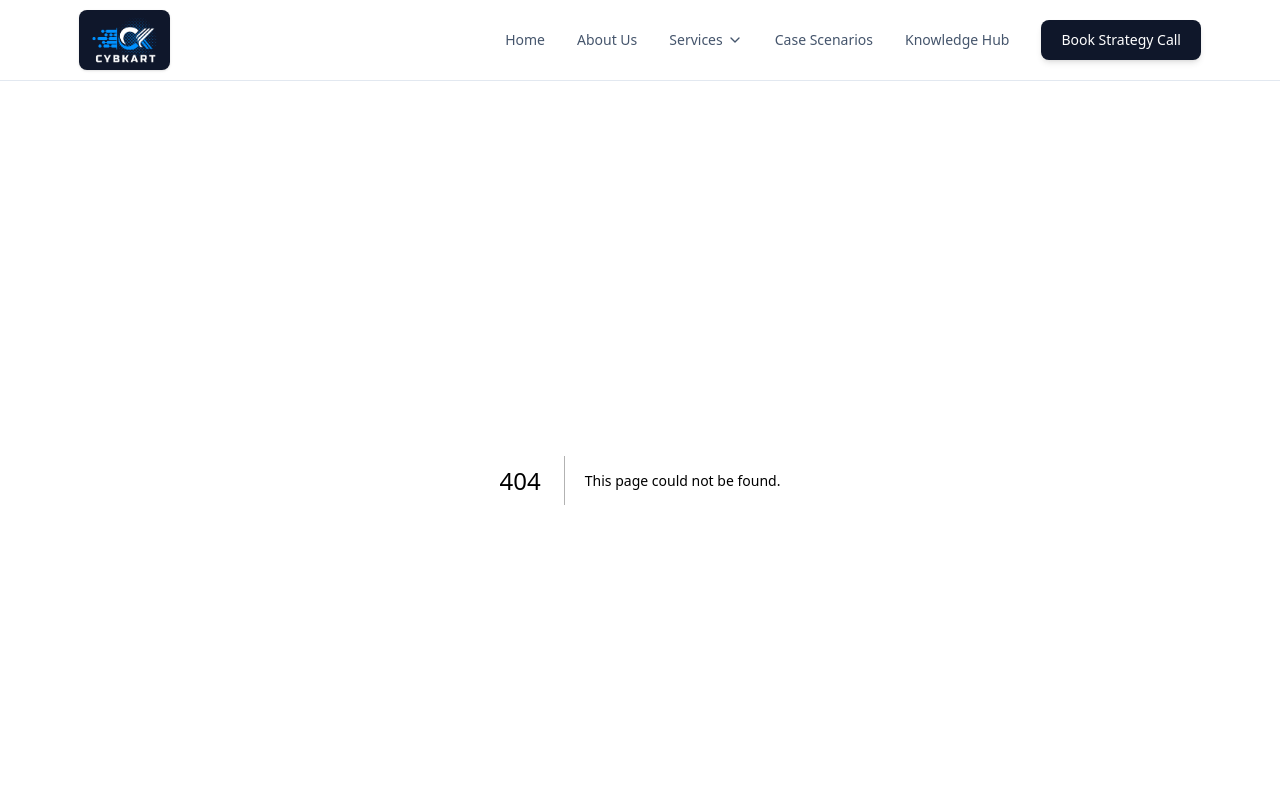
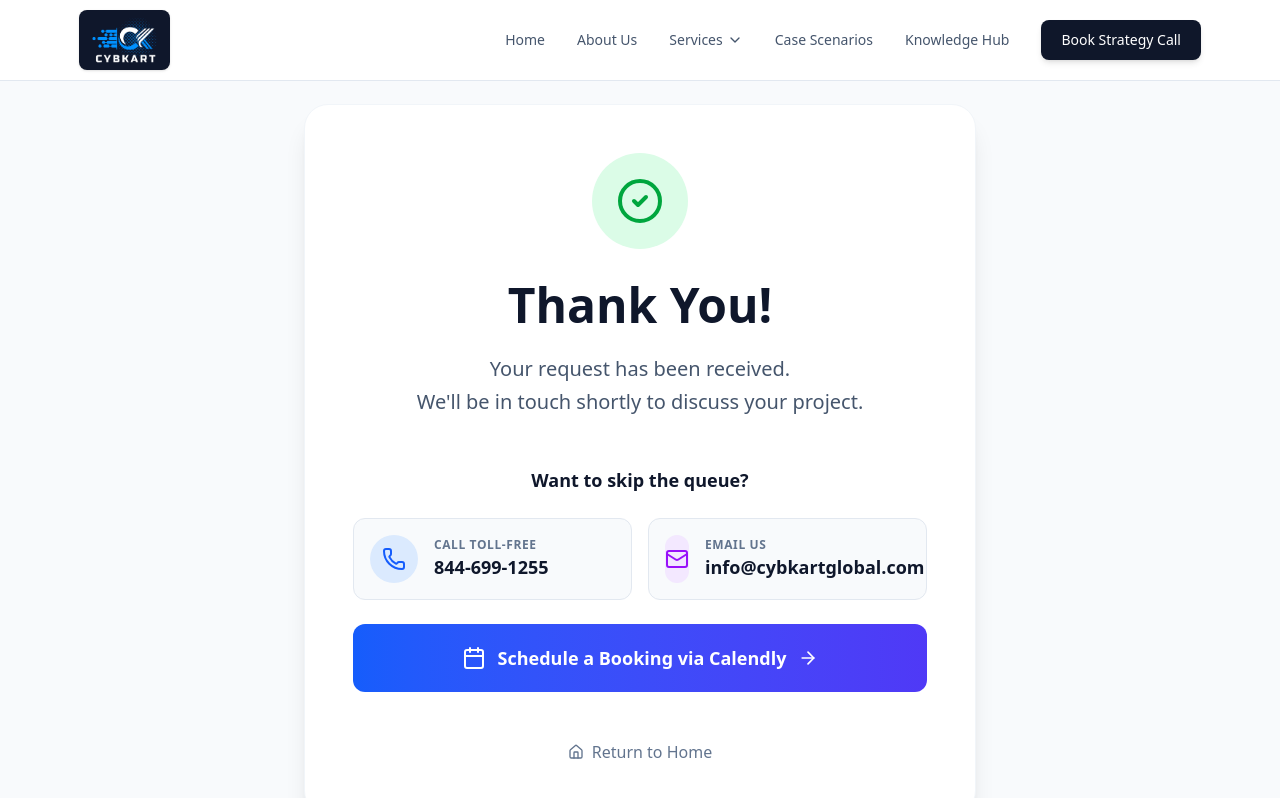
Before and after one commit to borgohainabhijit09/cybkart, a Next.js app: page /thankyou in a window 1280 px wide. Before the commit this address had no page. Shown: the top 798 px of the page. Built offline with nearby package versions, Linux system fonts and the light colour scheme.

Commit message:
Implement Thank You page and redirect on form submission

```diff
--- /dev/null
+++ b/src/app/thankyou/page.tsx
@@ -0,0 +1,71 @@
+import Link from 'next/link';
+import { CheckCircle2, Phone, Mail, Calendar, ArrowRight, Home } from 'lucide-react';
+
+export default function ThankYouPage() {
+    return (
+        <div className="min-h-[80vh] flex items-center justify-center p-6 bg-slate-50">
+            <div className="max-w-2xl w-full bg-white rounded-3xl shadow-xl border border-slate-100 p-8 md:p-12 text-center animate-in fade-in slide-in-from-bottom-4 duration-500">
+
+                {/* Success Icon */}
+                <div className="w-24 h-24 bg-green-100 rounded-full flex items-center justify-center mx-auto mb-8">
+                    <CheckCircle2 className="w-12 h-12 text-green-600" />
+                </div>
+
+                <h1 className="text-4xl md:text-5xl font-bold text-slate-900 mb-6">Thank You!</h1>
+                <p className="text-xl text-slate-600 mb-12 leading-relaxed">
+                    Your request has been received. <br />
+                    We'll be in touch shortly to discuss your project.
+                </p>
+
+                {/* Contact Options */}
+                <div className="space-y-6 mb-12">
+                    <h2 className="text-lg font-semibold text-slate-900">Want to skip the queue?</h2>
+
+                    <div className="grid md:grid-cols-2 gap-4 text-left">
+                        {/* Phone */}
+                        <a href="tel:8446991255" className="flex items-center gap-4 p-4 rounded-xl border border-slate-200 hover:border-blue-500 hover:shadow-md transition-all group bg-slate-50 hover:bg-white cursor-pointer">
+                            <div className="w-12 h-12 bg-blue-100 rounded-full flex items-center justify-center text-blue-600 group-hover:scale-110 transition-transform">
+                                <Phone className="w-6 h-6" />
+                            </div>
+                            <div>
+                                <div className="text-xs text-slate-500 font-bold uppercase tracking-wider">Call Toll-Free</div>
+                                <div className="text-lg font-bold text-slate-900 group-hover:text-blue-600 transition-colors">844-699-1255</div>
+                            </div>
+                        </a>
+
+                        {/* Email */}
+                        <a href="mailto:info@cybkartglobal.com" className="flex items-center gap-4 p-4 rounded-xl border border-slate-200 hover:border-blue-500 hover:shadow-md transition-all group bg-slate-50 hover:bg-white cursor-pointer">
+                            <div className="w-12 h-12 bg-purple-100 rounded-full flex items-center justify-center text-purple-600 group-hover:scale-110 transition-transform">
+                                <Mail className="w-6 h-6" />
+                            </div>
+                            <div>
+                                <div className="text-xs text-slate-500 font-bold uppercase tracking-wider">Email Us</div>
+                                <div className="text-lg font-bold text-slate-900 group-hover:text-purple-600 transition-colors">info@cybkartglobal.com</div>
+                            </div>
+                        </a>
+                    </div>
+
+                    {/* Calendly - Prominent */}
+                    <a
+                        href="https://calendly.com/cybkartglobal/30min"
+                        target="_blank"
+                        rel="noopener noreferrer"
+                        className="flex items-center justify-center gap-3 w-full p-5 rounded-xl bg-gradient-to-r from-blue-600 to-indigo-600 text-white font-bold text-lg hover:shadow-lg hover:shadow-blue-500/30 transition-all hover:-translate-y-1 group cursor-pointer"
+                    >
+                        <Calendar className="w-6 h-6" />
+                        Schedule a Booking via Calendly
+                        <ArrowRight className="w-5 h-5 group-hover:translate-x-1 transition-transform" />
+                    </a>
+                </div>
+
+                <Link
+                    href="/"
+                    className="inline-flex items-center gap-2 text-slate-500 hover:text-slate-900 font-medium transition-colors"
+                >
+                    <Home className="w-4 h-4" /> Return to Home
+                </Link>
+
+            </div>
+        </div>
+    );
+}
--- a/src/components/BookingModal.tsx
+++ b/src/components/BookingModal.tsx
@@ -2,6 +2,7 @@
 
 import { X, Phone, MessageCircle, Mail, Lock, CheckCircle2 } from 'lucide-react';
 import { useState, useEffect } from 'react';
+import { useRouter } from 'next/navigation';
 
 interface BookingModalProps {
     isOpen: boolean;
@@ -20,6 +21,7 @@ export default function BookingModal({ isOpen, onClose }: BookingModalProps) {
         budgetConfirmed: false
     });
     const [isSubmitted, setIsSubmitted] = useState(false);
+    const router = useRouter();
 
     useEffect(() => {
         if (isOpen) {
@@ -65,7 +67,8 @@ export default function BookingModal({ isOpen, onClose }: BookingModalProps) {
             }
 
             // Success
-            setIsSubmitted(true);
+            // setIsSubmitted(true);
+            router.push('/thankyou');
         } catch (error) {
             console.error('Submission error:', error);
             setErrorMessage('Something went wrong. Please try again or call us directly.');
```
